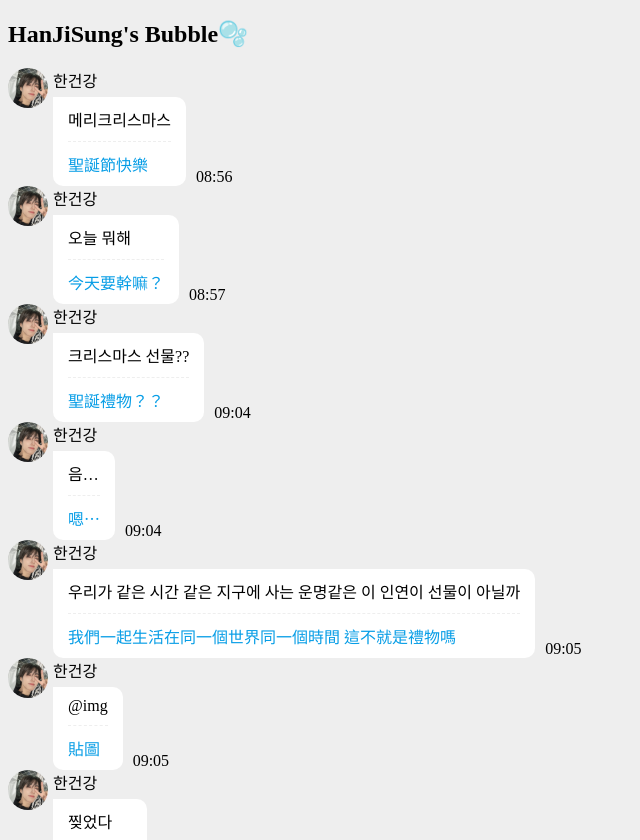
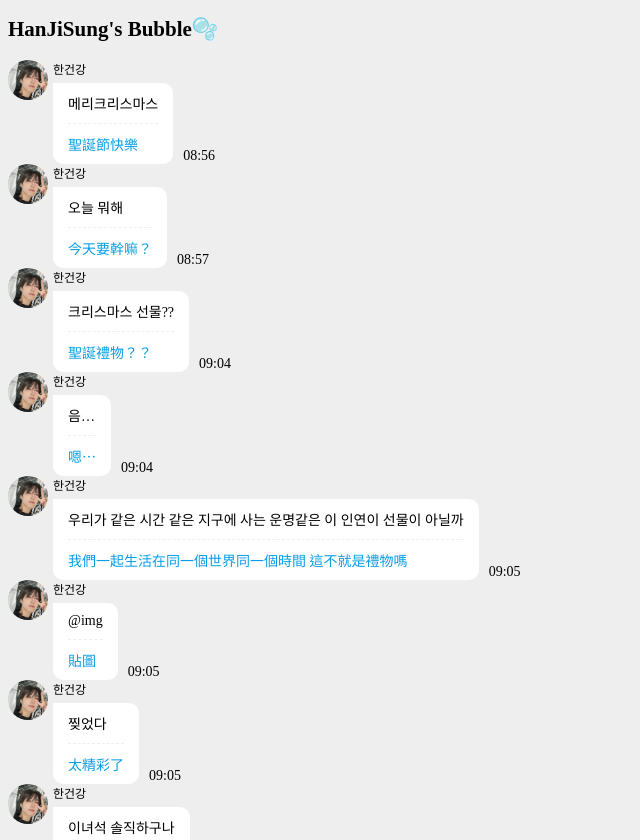
Before and after one commit to YangGuan7/HanBubbleChat, a plain HTML site: page index.html in a window 1280 px wide. Shown: the top 840 px of the page, without its empty margins (0-640 px from the left). Drawn offline with Linux system fonts and the light colour scheme.

Commit message:
12261344

```diff
--- a/index.html
+++ b/index.html
@@ -16,6 +16,7 @@
       body {
         background-color: #eeeeee;
         font-family: "Noto Sans TC", serif;
+        font-size: 14px;
       }
       img {
         width: 40px;
@@ -51,6 +52,9 @@
         /* font-family: "Noto Sans TC", serif; */
         color: #069de6;
       }
+      .name {
+        font-size: 12px;
+      }
     </style>
   </head>
   <body>
--- a/script.js
+++ b/script.js
@@ -24,6 +24,7 @@
             const nameWrapper = document.createElement('div');
             const nameSpan = document.createElement('span');
             nameSpan.textContent = '한건강'; // 固定名稱
+            nameSpan.className = 'name';
             nameWrapper.appendChild(nameSpan);
 
             // 創建聊天內容區域
```
